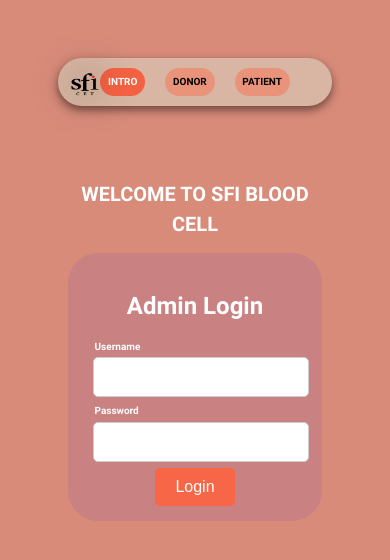
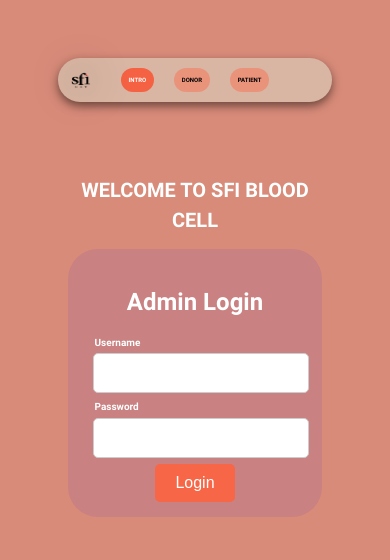
Before and after one commit to naevdd/bloodcellclient, a React (Create React App) app: page / in a window 390 px wide. Shown: the top 560 px of the page. Built offline with nearby package versions, Linux system fonts and the light colour scheme.

Commit message:
more changes

```diff
--- a/src/components/Header.css
+++ b/src/components/Header.css
@@ -54,10 +54,11 @@
       font-size: 10px;
     }
     .nav-button{
-      font-size:10px;
+      font-size:6px;
     }
     .logo{
-      width:30px;
-      height:30px;
+      width:20px;
+      height:20px;
+      padding:3px;
     }
   }
```
